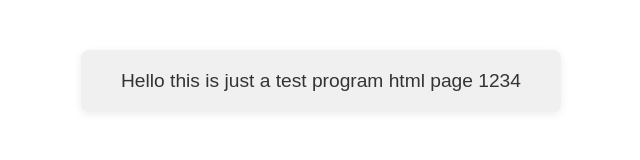
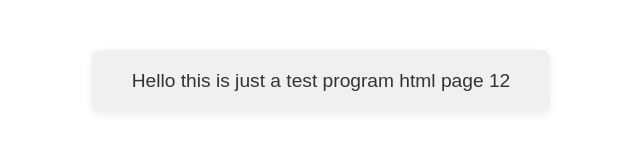
Before and after one commit to procommun/untitled-project, a plain HTML site: page index.html in a window 1280 px wide. Shown: the full height of the page, 319-959 px from the left. Drawn offline with Linux system fonts and the light colour scheme.

Commit message:
Updated to 12

```diff
--- a/index.html
+++ b/index.html
@@ -19,7 +19,7 @@
 </head>
 <body>
     <div class="test-block">
-        Hello this is just a test program html page 1234
+        Hello this is just a test program html page 12
     </div>
 </body>
 </html>
```
